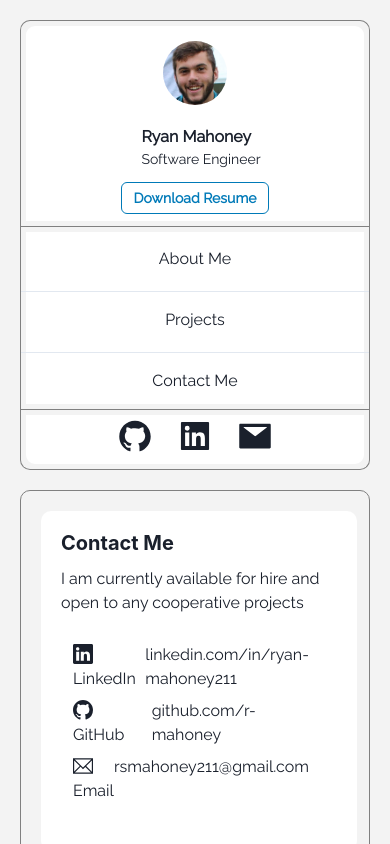
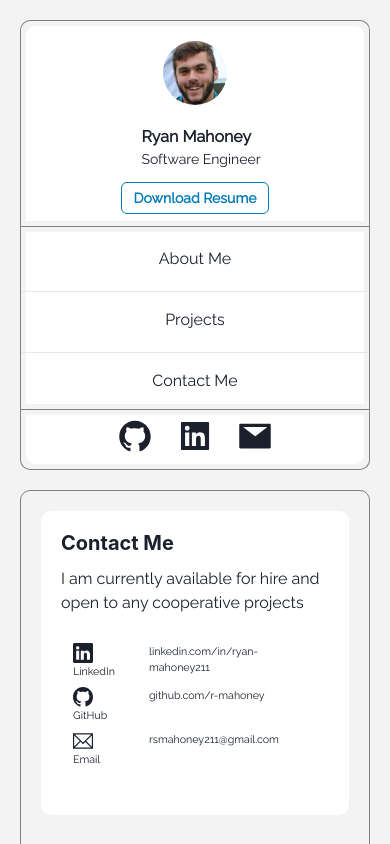
Before and after one commit to r-mahoney/Portfolio, a React (Create React App) app: page / in a window 390 px wide. Both pictures are taken after a click on the element "Contact Me". Shown: the top 844 px of the page. Built offline with nearby package versions, Linux system fonts and the light colour scheme.

Commit message:
added mobile styling

```diff
--- a/src/Components/AboutMe/skills.js
+++ b/src/Components/AboutMe/skills.js
@@ -8,10 +8,10 @@ export const column1 = [
 ];
 
 export const column2 = [
-    "HTML / CSS",
     "Bootstrap",
     "ChakraUI",
     "Node.js",
     "Express",
+    "KNEX",
     "PostgreSQL",
 ];
--- a/src/Components/ContactMe/ContactMe.js
+++ b/src/Components/ContactMe/ContactMe.js
@@ -14,7 +14,12 @@ import { BsGithub, BsLinkedin } from "react-icons/bs";
 
 function ContactMe() {
     return (
-        <Flex m={5} border="1px solid gray" borderRadius="10px">
+        <Flex
+            m={5}
+            border="1px solid gray"
+            borderRadius="10px"
+            flexDirection={{ base: "column", md: "row" }}
+        >
             <Flex
                 m={5}
                 borderRadius="10px"
@@ -32,11 +37,19 @@ function ContactMe() {
                     </Text>
                     <List m={5}>
                         <Flex m={2} ml={-2}>
-                            <ListItem flex={1}>
+                            <ListItem
+                                flex={1}
+                                fontSize={{ base: "8pt", md: "12pt" }}
+                                display="flex"
+                                flexDir={{ base: "column", md: "row" }}
+                            >
                                 <ListIcon as={BsLinkedin} fontSize={20} />
-                                LinkedIn
+                                <Text>LinkedIn</Text>
                             </ListItem>
-                            <ListItem flex={2}>
+                            <ListItem
+                                flex={2}
+                                fontSize={{ base: "8pt", md: "12pt" }}
+                            >
                                 <Link
                                     target="_blank"
                                     href="https://www.linkedin.com/in/ryan-mahoney211/"
@@ -46,11 +59,19 @@ function ContactMe() {
                             </ListItem>
                         </Flex>
                         <Flex m={2} ml={-2}>
-                            <ListItem flex={1}>
+                            <ListItem
+                                flex={1}
+                                fontSize={{ base: "8pt", md: "12pt" }}
+                                display="flex"
+                                flexDir={{ base: "column", md: "row" }}
+                            >
                                 <ListIcon as={BsGithub} fontSize={20} />
-                                GitHub
+                                <Text>GitHub</Text>
                             </ListItem>
-                            <ListItem flex={2}>
+                            <ListItem
+                                flex={2}
+                                fontSize={{ base: "8pt", md: "12pt" }}
+                            >
                                 <Link
                                     target="_blank"
                                     href="https://github.com/r-mahoney"
@@ -60,11 +81,19 @@ function ContactMe() {
                             </ListItem>
                         </Flex>
                         <Flex m={2} ml={-2}>
-                            <ListItem flex={1}>
+                            <ListItem
+                                flex={1}
+                                fontSize={{ base: "8pt", md: "12pt" }}
+                                display="flex"
+                                flexDir={{ base: "column", md: "row" }}
+                            >
                                 <ListIcon as={TfiEmail} fontSize={20} />
-                                Email
+                                <Text>Email</Text>
                             </ListItem>
-                            <ListItem flex={2}>
+                            <ListItem
+                                flex={2}
+                                fontSize={{ base: "8pt", md: "12pt" }}
+                            >
                                 <Link href={`mailto:rsmahoney211@gmail.com`}>
                                     rsmahoney211@gmail.com
                                 </Link>
@@ -74,7 +103,10 @@ function ContactMe() {
                 </Flex>
             </Flex>
             <Flex m={5} borderRadius="10px" flex={1}>
-                <Image src={require("../../images/housetown.jpg")} borderRadius='10px'/>
+                <Image
+                    src={require("../../images/housetown.jpg")}
+                    borderRadius="10px"
+                />
             </Flex>
         </Flex>
     );
```
